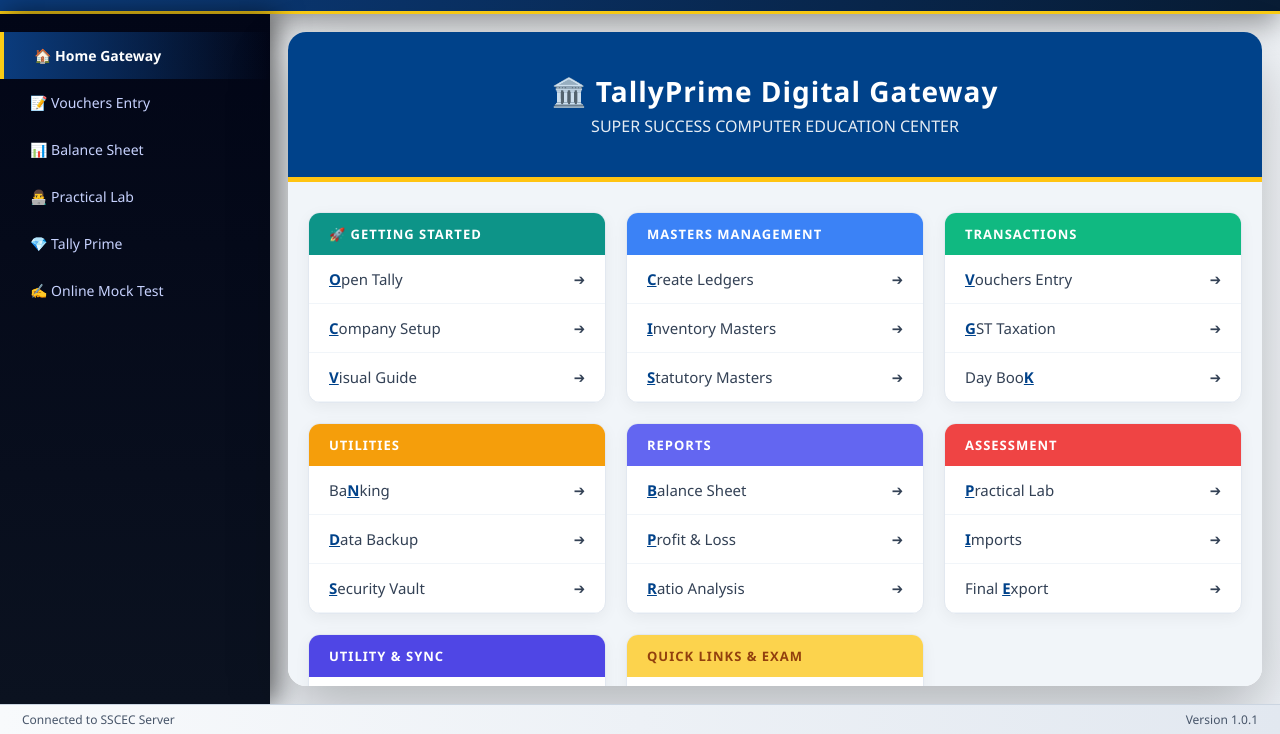
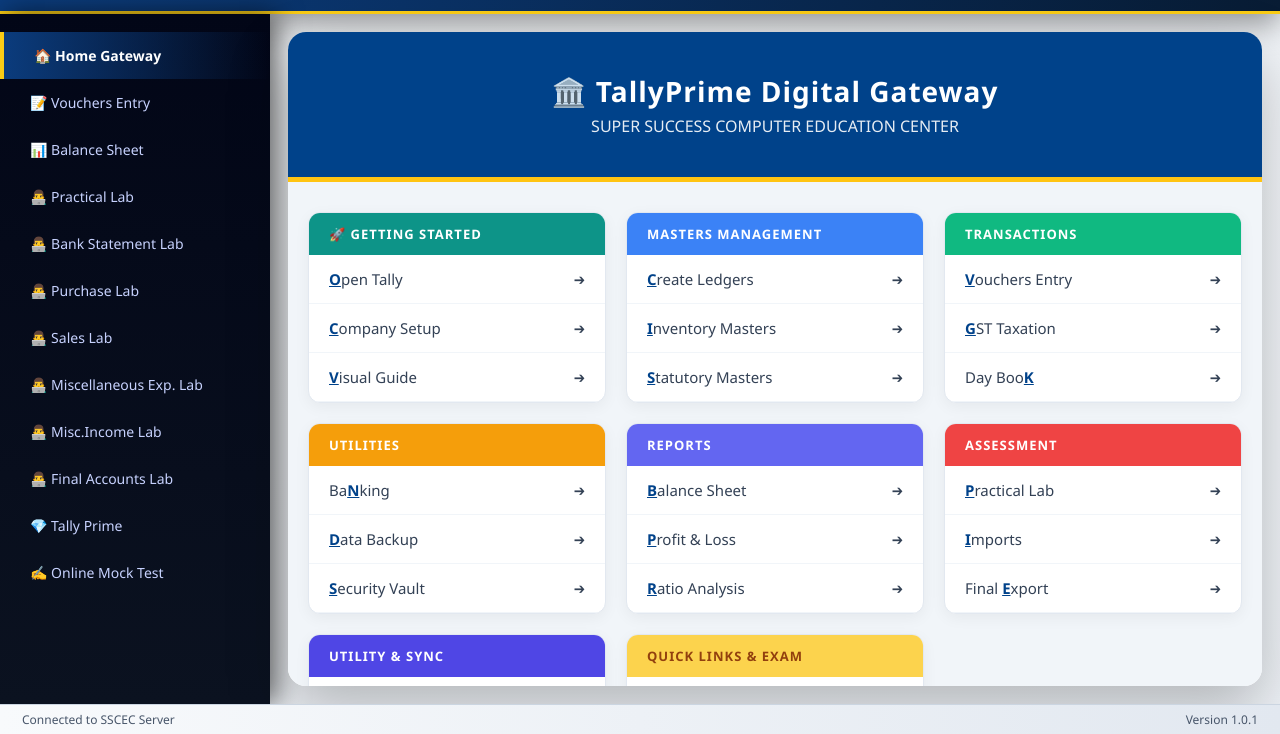
Before and after one commit to supersuccessenglishteacher/sscec-tally-app, a plain HTML site: page index.html in a window 1280 px wide. Shown: the part 66-800 px from the top of the page. Drawn offline with Linux system fonts and the light colour scheme.

Commit message:
Update index.html

```diff
--- a/index.html
+++ b/index.html
@@ -185,6 +185,12 @@
             <a href="#" class="nav-link" onclick="loadPage('tally-vouchers-guide.html', this)">📝 Vouchers Entry</a>
             <a href="#" class="nav-link" onclick="loadPage('tally-balancesheet-guide.html', this)">📊 Balance Sheet</a>
             <a href="#" class="nav-link" onclick="loadPage('tally-practical-lab.html', this)">👨‍💻 Practical Lab</a>
+	    <a href="#" class="nav-link" onclick="loadPage('tally-practical-lab-2.html', this)">👨‍💻 Bank Statement Lab</a>
+	    <a href="#" class="nav-link" onclick="loadPage('tally-purchase-lab.html', this)">👨‍💻 Purchase Lab</a>
+	    <a href="#" class="nav-link" onclick="loadPage('tally-sales-lab.html', this)">👨‍💻 Sales Lab</a>
+	    <a href="#" class="nav-link" onclick="loadPage('tally-expenses-lab.html', this)">👨‍💻 Miscellaneous Exp. Lab</a>
+	    <a href="#" class="nav-link" onclick="loadPage('tally-income-lab.html', this)">👨‍💻 Misc.Income Lab</a>
+	    <a href="#" class="nav-link" onclick="loadPage('tally-final-accounts.html', this)">👨‍💻 Final Accounts Lab</a>
             <a href="#" class="nav-link" onclick="loadPage('tally-prime.html', this)">💎 Tally Prime </a>
             <a href="#" class="nav-link" onclick="loadPage('tally-mock-test.html', this)">✍️ Online Mock Test</a>
         </nav>
```
